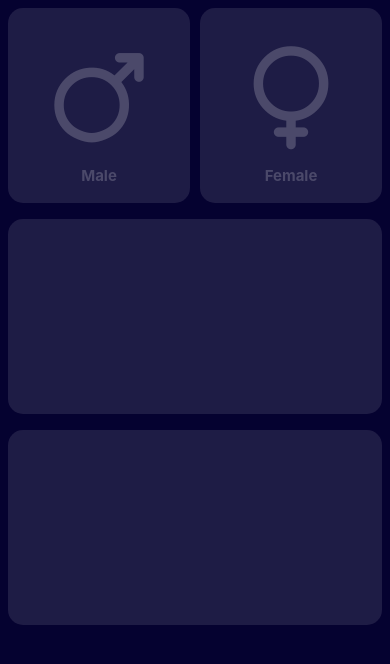
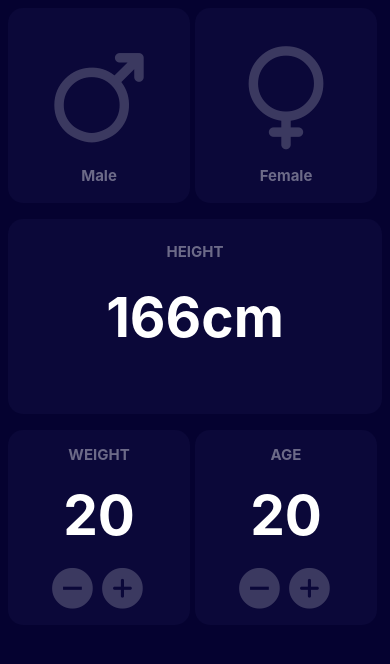
Before and after one commit to ejChathuranga/rn-bmi-app, a React Native app: screen /CalculateBMI in a window 390 px wide. Shown: the top 664 px of the page. Built offline with nearby package versions, Linux system fonts and the light colour scheme.

Commit message:
adding weight,age sections

```diff
--- a/App.js
+++ b/App.js
@@ -1,9 +1,8 @@
-import {Text, StyleSheet, View, StatusBar} from 'react-native';
 import React, {Component} from 'react';
 import {NavigationContainer} from '@react-navigation/native';
-import Icon from 'react-native-vector-icons/Ionicons';
 import CalculateBMI from './src/CalculateBMI';
 import {createNativeStackNavigator} from '@react-navigation/native-stack';
+import {StatusBar} from 'react-native';
 
 const Stack = createNativeStackNavigator();
 
@@ -11,6 +10,7 @@ export default class App extends Component {
   render() {
     return (
       <NavigationContainer>
+        <StatusBar backgroundColor={'#050230'} barStyle={'light-content'} />
         <Stack.Navigator
           initialRouteName="CalculateBMI"
           screenOptions={{
--- a/src/CalculateBMI.js
+++ b/src/CalculateBMI.js
@@ -1,6 +1,8 @@
 import {Text, StyleSheet, View} from 'react-native';
 import React, {Component} from 'react';
 import Icon from 'react-native-vector-icons/Ionicons';
+import Gender from './Gender';
+import NumbersInteractor from './NumbersInteractor';
 
 export default class CalculateBMI extends Component {
   constructor(props) {
@@ -19,45 +21,22 @@ export default class CalculateBMI extends Component {
     return (
       <View style={styles.mainContainer}>
         <View style={styles.subContainer1}>
-          <View style={styles.container1}>
-            <View style={styles.childContainer1}>
-              <View
-                style={{flex: 1}}
-                onLayout={event => {
-                  this.genderIconSize(event.nativeEvent.layout);
-                }}>
-                <Icon
-                  name="male"
-                  size={this.state.iconHeight}
-                  color="rgba(255, 255, 255, 0.2)"
-                />
-              </View>
-            </View>
-            <View style={styles.childContainer2}>
-              <Text style={styles.maleText}>Male</Text>
-            </View>
+          <Gender style={{flex: 1}} icon={'male'} title={'Male'} />
+          <Gender style={{flex: 1}} icon={'female'} title={'Female'} />
+        </View>
+        <View style={styles.subContainer2}>
+          <View style={styles.container3}>
+            <Text style={styles.heightText}>HEIGHT</Text>
           </View>
-          <View style={styles.container2}>
-            <View style={styles.childContainer1}>
-              <View
-                style={{flex: 1}}
-                onLayout={event => {
-                  this.genderIconSize(event.nativeEvent.layout);
-                }}>
-                <Icon
-                  name="female"
-                  size={this.state.iconHeight}
-                  color="rgba(255, 255, 255, 0.2)"
-                />
-              </View>
-            </View>
-            <View style={styles.childContainer2}>
-              <Text style={styles.maleText}>Female</Text>
-            </View>
+          <View style={styles.container4}>
+            <Text style={styles.heightValueText}>166cm</Text>
           </View>
+          <View style={styles.container5}></View>
         </View>
-        <View style={styles.subContainer2}></View>
-        <View style={styles.subContainer3}></View>
+        <View style={styles.subContainer3}>
+          <NumbersInteractor style={{flex: 1}} icon={'male'} title={'WEIGHT'} />
+          <NumbersInteractor style={{flex: 1}} icon={'female'} title={'AGE'} />
+        </View>
         <View style={styles.subContainer4}></View>
       </View>
     );
@@ -65,10 +44,20 @@ export default class CalculateBMI extends Component {
 }
 
 const styles = StyleSheet.create({
-  maleText: {
+  container3: {flex: 1, justifyContent: 'center'},
+  container4: {flex: 1, justifyContent: 'center'},
+  container5: {flex: 1},
+  heightValueText: {
     fontWeight: 'bold',
-    color: 'rgba(255, 255, 255, 0.2)',
+    fontSize: 55,
+    textAlign: 'center',
+    color: '#FFF',
+  },
+  heightText: {
+    fontWeight: 'bold',
+    color: 'rgba(255, 255, 255, 0.4)',
     fontSize: 15,
+    textAlign: 'center',
   },
   mainContainer: {
     flex: 1,
@@ -82,14 +71,13 @@ const styles = StyleSheet.create({
   subContainer2: {
     flex: 1,
     margin: 8,
-    backgroundColor: 'rgba(255, 255, 255, 0.1)',
+    backgroundColor: 'rgba(22, 19, 71, 0.4)',
     borderRadius: 15,
   },
   subContainer3: {
     flex: 1,
+    flexDirection:'row',
     margin: 8,
-    backgroundColor: 'rgba(255, 255, 255, 0.1)',
-    borderRadius: 15,
   },
   subContainer4: {
     flex: 1,
@@ -98,14 +86,14 @@ const styles = StyleSheet.create({
   container1: {
     flex: 1,
     marginEnd: 5,
-    backgroundColor: 'rgba(255, 255, 255, 0.1)',
+    backgroundColor: 'rgba(22, 19, 71, 0.4)',
     borderRadius: 15,
     alignItems: 'center',
   },
   container2: {
     flex: 1,
     marginStart: 5,
-    backgroundColor: 'rgba(255, 255, 255, 0.1)',
+    backgroundColor: 'rgba(22, 19, 71, 0.4)',
     borderRadius: 15,
   },
   childContainer1: {
--- /dev/null
+++ b/src/Gender.js
@@ -0,0 +1,65 @@
+import {Text, StyleSheet, View} from 'react-native';
+import React, {Component} from 'react';
+import Icon from 'react-native-vector-icons/Ionicons';
+
+export default class Gender extends Component {
+  constructor(props) {
+    super(props);
+    this.state = {
+      iconHeight: 50,
+    };
+  }
+
+  genderIconSize = action => {
+    var {x, y, width, height} = action;
+    this.setState({iconHeight: height});
+  };
+
+  render() {
+    return (
+      <View style={styles.container1}>
+        <View style={styles.childContainer1}>
+          <View
+            style={{flex: 1}}
+            onLayout={event => {
+              this.genderIconSize(event.nativeEvent.layout);
+            }}>
+            <Icon
+              name={this.props.icon}
+              size={this.state.iconHeight}
+              color="rgba(255, 255, 255, 0.2)"
+            />
+          </View>
+        </View>
+        <View style={styles.childContainer2}>
+          <Text style={styles.maleText}>{this.props.title}</Text>
+        </View>
+      </View>
+    );
+  }
+}
+
+const styles = StyleSheet.create({
+  container1: {
+    flex: 1,
+    marginEnd: 5,
+    backgroundColor: 'rgba(22, 19, 71, 0.4)',
+    borderRadius: 15,
+    alignItems: 'center',
+  },
+  childContainer1: {
+    flex: 2,
+    alignItems: 'center',
+    paddingTop: 30,
+  },
+  childContainer2: {
+    flex: 1,
+    justifyContent: 'center',
+    alignItems: 'center',
+  },
+  maleText: {
+    fontWeight: 'bold',
+    color: 'rgba(255, 255, 255, 0.4)',
+    fontSize: 15,
+  },
+});
--- /dev/null
+++ b/src/NumbersInteractor.js
@@ -0,0 +1,89 @@
+import {Text, StyleSheet, View} from 'react-native';
+import React, {Component} from 'react';
+import Icon from 'react-native-vector-icons/Ionicons';
+
+export default class NumbersInteractor extends Component {
+  constructor(props) {
+    super(props);
+    this.state = {
+      iconHeight: 50,
+      dynamicValue: 20,
+    };
+  }
+
+  genderIconSize = action => {
+    var {x, y, width, height} = action;
+    this.setState({iconHeight: height});
+  };
+
+  valueUpdater = isIncrement => {
+    this.setState({
+      dynamicValue: isIncrement
+        ? this.state.dynamicValue + 1
+        : this.state.dynamicValue - 1,
+    });
+  };
+
+  render() {
+    return (
+      <View style={styles.container1}>
+        <View style={styles.childContainer2}>
+          <Text style={styles.maleText}>{this.props.title}</Text>
+        </View>
+        <View style={styles.childContainer1}>
+          <Text style={styles.dynamicText}>{this.state.dynamicValue}</Text>
+        </View>
+        <View style={styles.childContainer3}>
+          <Icon
+            name="remove-circle-sharp"
+            size={this.state.iconHeight}
+            color="rgba(255, 255, 255, 0.2)"
+            onPress={() => this.valueUpdater(false)}
+          />
+          <Icon
+            name="add-circle"
+            size={this.state.iconHeight}
+            color="rgba(255, 255, 255, 0.2)"
+            onPress={() => this.valueUpdater(true)}
+          />
+        </View>
+      </View>
+    );
+  }
+}
+
+const styles = StyleSheet.create({
+  dynamicText: {
+    fontWeight: 'bold',
+    color: 'rgba(255, 255, 255,1)',
+    fontSize: 55,
+  },
+  container1: {
+    flex: 1,
+    marginEnd: 5,
+    backgroundColor: 'rgba(22, 19, 71, 0.4)',
+    borderRadius: 15,
+    alignItems: 'center',
+  },
+  childContainer1: {
+    flex: 3,
+    justifyContent: 'center',
+    alignItems: 'center',
+  },
+  childContainer3: {
+    flex: 3,
+    flexDirection: 'row',
+    justifyContent: 'center',
+    alignItems: 'center',
+  },
+  childContainer2: {
+    flex: 2,
+    justifyContent: 'center',
+    alignItems: 'center',
+  },
+  maleText: {
+    fontWeight: 'bold',
+    color: 'rgba(255, 255, 255, 0.4)',
+    fontSize: 15,
+  },
+});
```
